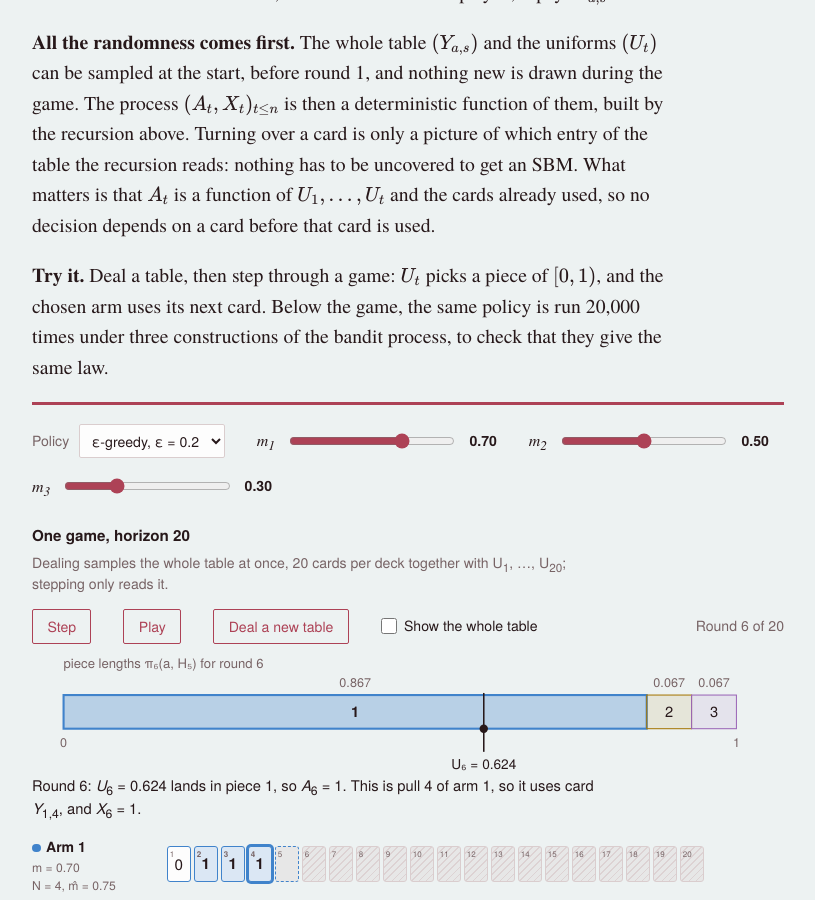
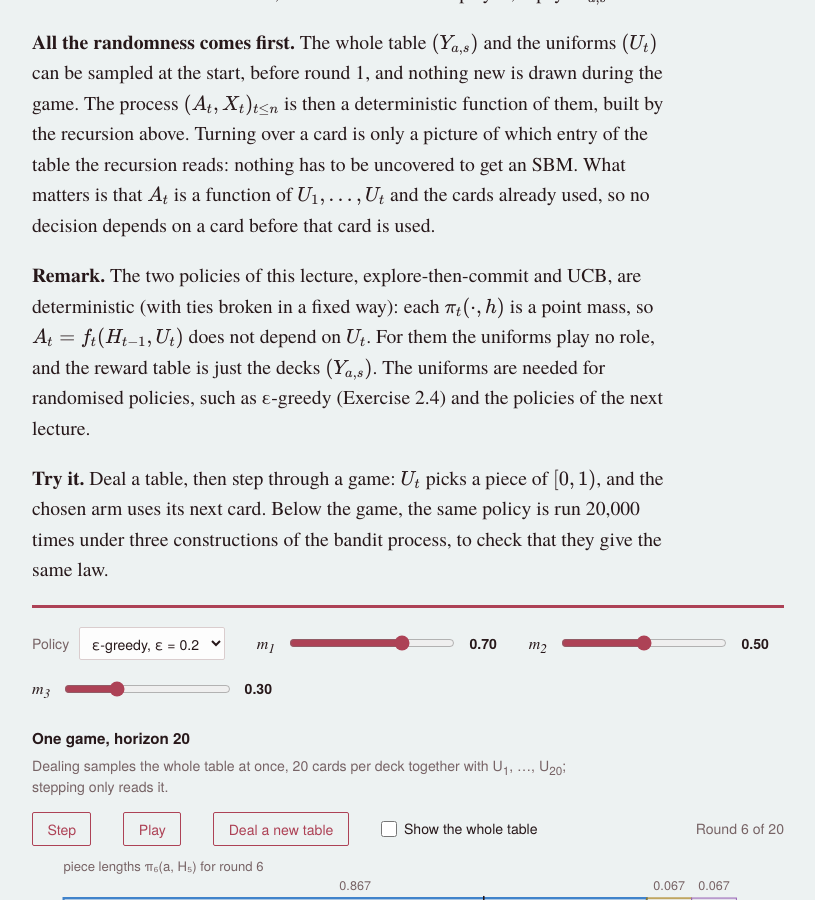
Before and after one commit to iyertejas/iyertejas.github.io, a Jekyll site: the page built from course-rl-2026-lecture-2.md, in a window 1280 px wide and 900 px high, scrolled down 2014 px. Shown: the whole window, without its empty margins (232-1047 px from the left). Built offline with Jekyll 4.4.1, drawn with Linux system fonts in a browser that asks for light colours.

Commit message:
Lecture 2: remark that ETC and UCB are deterministic

```diff
--- a/course-rl-2026-lecture-2.md
+++ b/course-rl-2026-lecture-2.md
@@ -78,6 +78,8 @@ $$
 Picture a deck of cards for each arm: deck $$a$$ is $$Y_{a,1}, Y_{a,2}, \dots$$, and pulling arm $$a$$ turns over its next card. That is, the $$s$$-th time arm $$a$$ is played, it pays $$Y_{a,s}$$.
 
 **All the randomness comes first.** The whole table $$(Y_{a,s})$$ and the uniforms $$(U_t)$$ can be sampled at the start, before round 1, and nothing new is drawn during the game. The process $$(A_t, X_t)_{t \le n}$$ is then a deterministic function of them, built by the recursion above. Turning over a card is only a picture of which entry of the table the recursion reads: nothing has to be uncovered to get an SBM. What matters is that $$A_t$$ is a function of $$U_1, \dots, U_t$$ and the cards already used, so no decision depends on a card before that card is used.
+
+**Remark.** The two policies of this lecture, explore-then-commit and UCB, are deterministic (with ties broken in a fixed way): each $$\pi_t(\cdot, h)$$ is a point mass, so $$A_t = f_t(H_{t-1}, U_t)$$ does not depend on $$U_t$$. For them the uniforms play no role, and the reward table is just the decks $$(Y_{a,s})$$. The uniforms are needed for randomised policies, such as ε-greedy (Exercise 2.4) and the policies of the next lecture.
 
 **Try it.** Deal a table, then step through a game: $$U_t$$ picks a piece of $$[0, 1)$$, and the chosen arm uses its next card. Below the game, the same policy is run 20,000 times under three constructions of the bandit process, to check that they give the same law.
 
```
